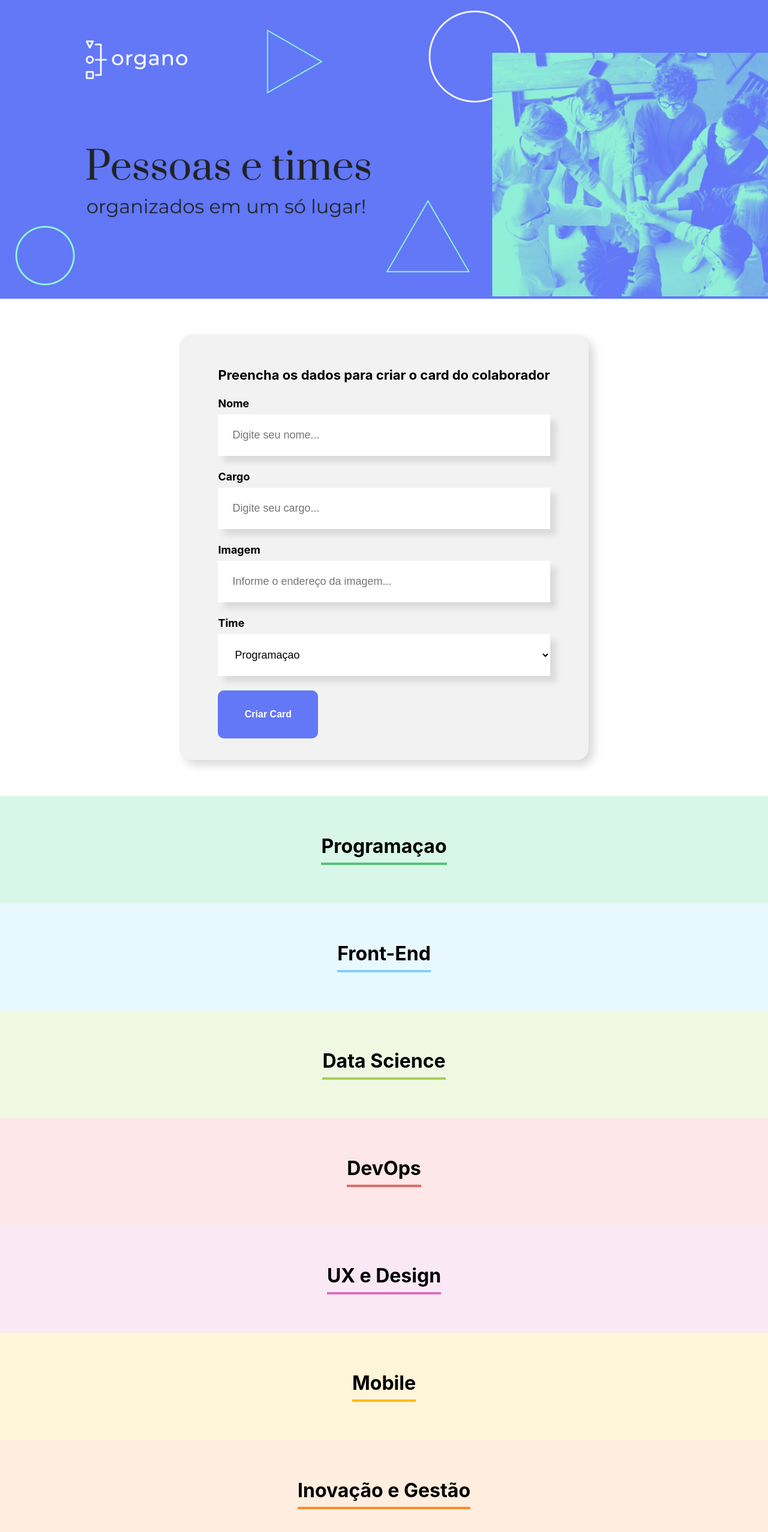
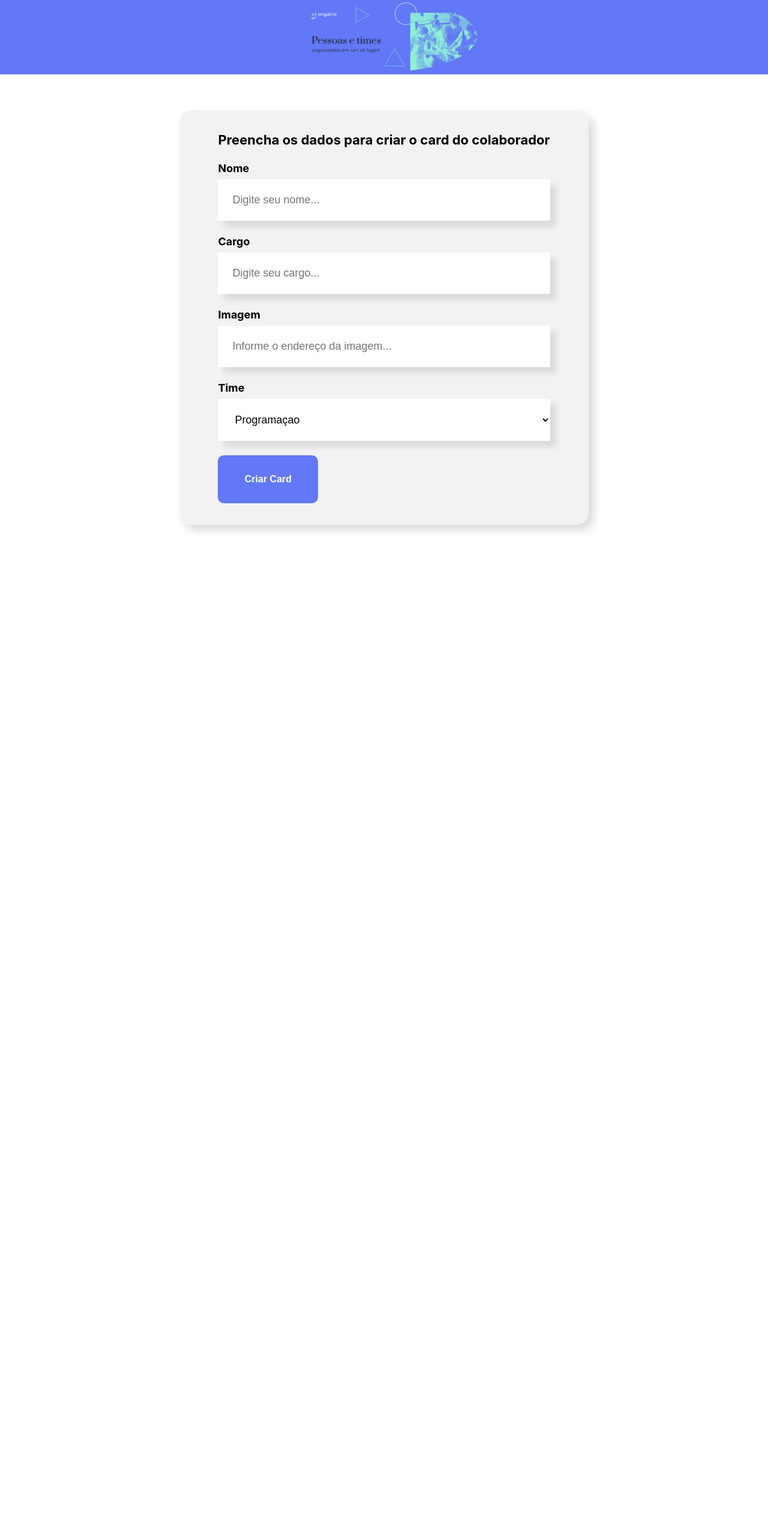
Before and after one commit to camillamendess/react-organo, a React (Create React App) app: page / in a window 1280 px wide. Shown: the top 2554 px of the page at 60% size. After the commit the page ends 935 px from the top, so only its background shows below. Built offline with nearby package versions, Linux system fonts and the light colour scheme.

Commit message:
add card component

```diff
--- a/src/App.js
+++ b/src/App.js
@@ -53,6 +53,7 @@ function App() {
     <div className="App">
       <Banner />
       <Formulario
+        times={times.map((time) => time.nome)}
         aoColaboradorCadastrado={(colaborador) =>
           aoNovoColaboradorAdicionado(colaborador)
         }
@@ -64,6 +65,9 @@ function App() {
           nome={time.nome}
           corPrimaria={time.corPrimaria}
           corSecundaria={time.corSecundaria}
+          colaboradores={colaboradores.filter(
+            (colaborador) => colaborador.time === time.nome
+          )}
         />
       ))}
     </div>
--- /dev/null
+++ b/src/componentes/Colaborador/Colaborador.css
@@ -0,0 +1,47 @@
+* {
+  margin: 0;
+  padding: 0;
+  box-sizing: border-box;
+}
+
+.card {
+  margin-top: 20px;
+  display: flex;
+  width: 262px;
+  height: 272px;
+  border-radius: 10px 10px 0 0;
+  background: linear-gradient(
+    to bottom,
+    purple 0%,
+    #1900ff83 35%,
+    #ffffff 35%,
+    #ffffff 100%
+  );
+  align-items: center;
+  justify-content: center;
+  flex-direction: column;
+}
+
+img {
+  height: 120px;
+  border-radius: 50%;
+}
+
+.conteudo {
+  margin: 10px 5px 5px;
+}
+
+.conteudo h4 {
+  font-size: 16px;
+  color: #6278f7;
+  font-family: Cambria, Cochin, Georgia, Times, "Times New Roman", serif;
+  font-size: 18px;
+  font-weight: 600;
+  padding-bottom: 4px;
+}
+
+.conteudo h5 {
+  font-size: 16px;
+  color: black;
+  font-weight: 400;
+}
--- /dev/null
+++ b/src/componentes/Colaborador/index.js
@@ -0,0 +1,17 @@
+import "./Colaborador.css";
+
+const Colaborador = ({ nome, imagem, cargo }) => {
+  return (
+    <div className="card">
+      <div className="imagem">
+        <img src={imagem} alt={imagem} />
+      </div>
+      <div className="conteudo">
+        <h4>{nome}</h4>
+        <h5>{cargo}</h5>
+      </div>
+    </div>
+  );
+};
+
+export default Colaborador;
--- a/src/componentes/Formulario/index.js
+++ b/src/componentes/Formulario/index.js
@@ -5,16 +5,6 @@ import Botao from "../Botao";
 import { useState } from "react";
 
 const Formulario = (props) => {
-  const times = [
-    "Programaçao",
-    "Front-End",
-    "Data Science",
-    "DevOps",
-    "UX e Design",
-    "Mobile",
-    "Inovação e Gestão",
-  ];
-
   const [nome, setNome] = useState("");
   const [cargo, setCargo] = useState("");
   const [imagem, setImagem] = useState("");
@@ -28,6 +18,10 @@ const Formulario = (props) => {
       imagem,
       time,
     });
+    setNome("");
+    setCargo("");
+    setImagem("");
+    setTime("");
   };
 
   return (
@@ -61,7 +55,7 @@ const Formulario = (props) => {
           aoAlterado={(valor) => setTime(valor)}
           obrigatorio={true}
           label="Time"
-          items={times}
+          items={props.times}
         />
         <Botao>Criar Card</Botao>
       </form>
--- a/src/componentes/Time/Time.css
+++ b/src/componentes/Time/Time.css
@@ -9,3 +9,10 @@
   display: inline-block;
   padding-bottom: 8px;
 }
+
+.time .colaboradores {
+  display: flex;
+  justify-content: space-evenly;
+  margin-top: 12px;
+  flex-wrap: wrap;
+}
--- a/src/componentes/Time/index.js
+++ b/src/componentes/Time/index.js
@@ -1,12 +1,24 @@
 import "./Time.css";
+import Colaborador from "../Colaborador";
 
 const Time = (props) => {
   const css = { backgroundColor: props.corSecundaria };
 
-  return (
+  return props.colaboradores.length > 0 ? (
     <section className="time" style={css}>
       <h3 style={{ borderColor: props.corPrimaria }}>{props.nome}</h3>
+      <div className="colaboradores">
+        {props.colaboradores.map((colaborador) => (
+          <Colaborador
+            nome={colaborador.nome}
+            cargo={colaborador.cargo}
+            imagem={colaborador.imagem}
+          />
+        ))}
+      </div>
     </section>
+  ) : (
+    ""
   );
 };
 
```
